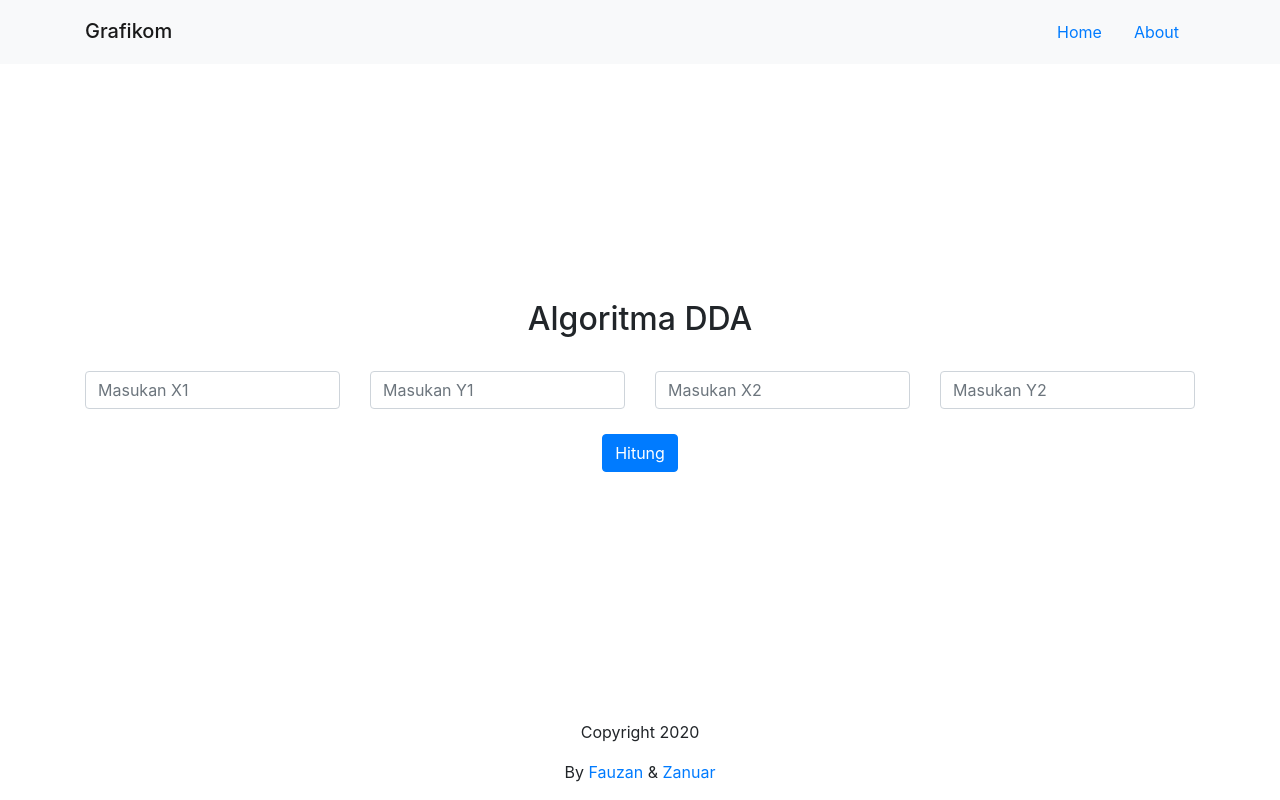
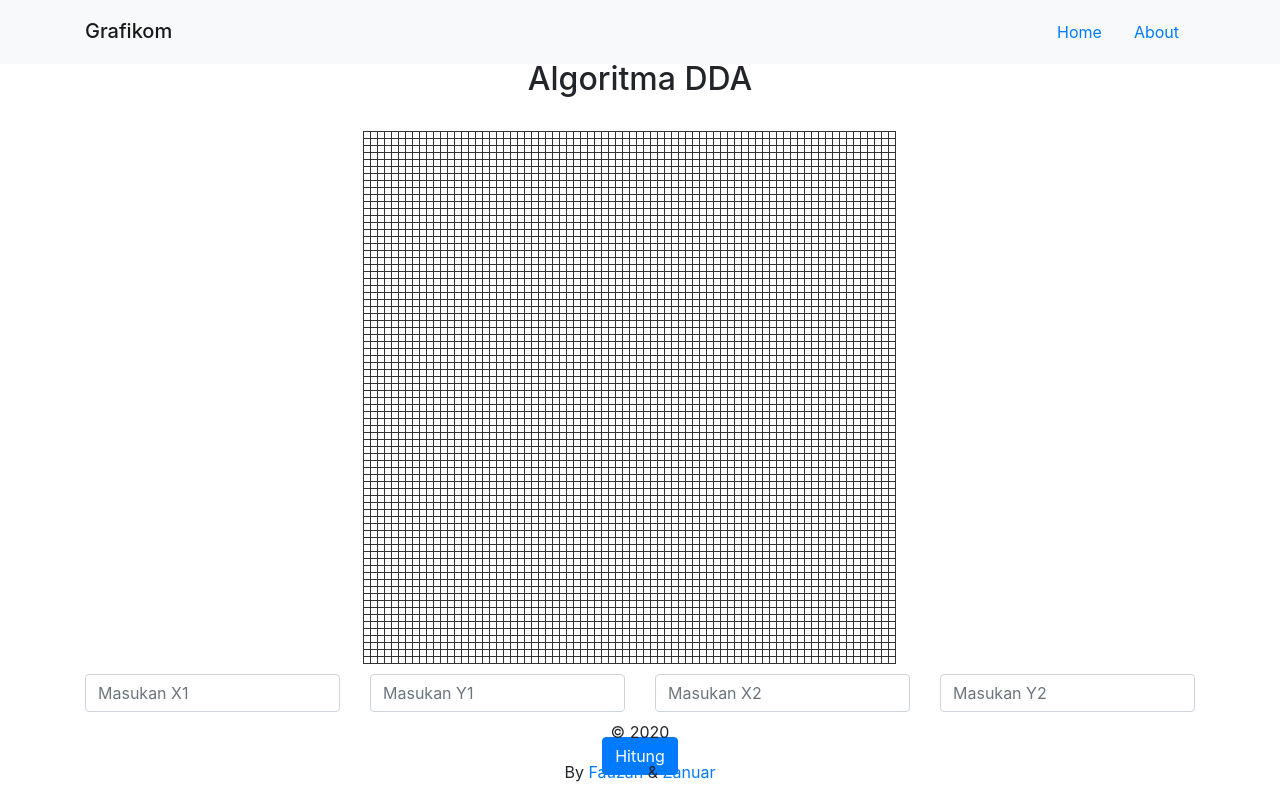
Before and after one commit to ojanherdika/DDA-Bresenham, a PHP site: page /DDA.html in a window 1280 px wide. Run offline with PHP 8.4, Linux system fonts and the light colour scheme.

Commit message:
fix table

```diff
--- a/DDA.html
+++ b/DDA.html
@@ -27,6 +27,8 @@
     <div class="isi">
       <div class="container">
         <h2 style="padding-bottom: 25px">Algoritma DDA</h2>
+        <div class="tbl table-container"></div>
+
         <form>
           <div class="row">
             <div class="col-sm-3">
@@ -43,19 +45,13 @@
             </div>
           </div>
         </form>
-        <a href="result.html"><button type="button" class="btn btn-primary" style="margin-top: 25px;" onclick="dda()">Hitung</button></a>
-
-        <div class="table-container">
-
-        </div>
-
-        <!-- <pre id="out"></pre> -->
+        <button type="submit" class="btn btn-primary" style="margin-top: 25px;" onclick="dda()">Hitung</button>
       </div>
     </div>
 
 
     <div class="footer">
-      <p>Copyright 2020</p>
+      <p>&copy; 2020</p>
       <p>By
         <a href="">Fauzan</a>
         &
@@ -63,25 +59,11 @@
       </p>
     </div>
 
-    <script src="js/main.js"></script>
-    <!-- <script>
-      function print(s) { document.getElementById('out').innerHTML += s; }
-      function println(s) { document.getElementById('out').innerHTML += s + '\n'; }
-
-      var size = 5,
-          i, j;
-
-      for (i = 0; i < size; i++) {
-          for (j = 0; j < size; j++) {
-              print("*");
-          }
-          println("");
-      }
-    </script> -->
     <!-- Optional JavaScript -->
     <!-- jQuery first, then Popper.js, then Bootstrap JS -->
     <script src="https://code.jquery.com/jquery-3.4.1.slim.min.js" integrity="sha384-J6qa4849blE2+poT4WnyKhv5vZF5SrPo0iEjwBvKU7imGFAV0wwj1yYfoRSJoZ+n" crossorigin="anonymous"></script>
     <script src="https://cdn.jsdelivr.net/npm/popper.js@1.16.0/dist/umd/popper.min.js" integrity="sha384-Q6E9RHvbIyZFJoft+2mJbHaEWldlvI9IOYy5n3zV9zzTtmI3UksdQRVvoxMfooAo" crossorigin="anonymous"></script>
     <script src="https://stackpath.bootstrapcdn.com/bootstrap/4.4.1/js/bootstrap.min.js" integrity="sha384-wfSDF2E50Y2D1uUdj0O3uMBJnjuUD4Ih7YwaYd1iqfktj0Uod8GCExl3Og8ifwB6" crossorigin="anonymous"></script>
+    <script src="js/main.js"></script>
   </body>
 </html>
--- a/css/main.css
+++ b/css/main.css
@@ -1,4 +1,4 @@
-.isi {
+.main {
     left: 0;
     margin-top: -100px;
     position: absolute;
@@ -6,10 +6,30 @@
     top: 50%;
     width: 100%;
 }
+.isi {
+    left: 0;
+    margin-top: -100px;
+    position: absolute;
+    text-align: center;
+    top: 20%;
+    width: 100%;
+}
 .footer {
-    position: fixed;
+    position: absolute;
+    margin-top: 20%;
     left: 0;
     bottom: 0;
     width: 100%;
     text-align: center;
 }
+.pixel {
+    width: 7px;
+    height: 7px;
+    border: solid 1px #333;
+    /* margin-left:auto;margin-right:auto; */
+}
+.tbl{
+    margin-bottom: 10px;
+    margin-left:25%;
+    margin-right:25%;
+}
--- a/js/main.js
+++ b/js/main.js
@@ -1,3 +1,22 @@
+const xSize = 75;
+const ySize = 75;
+let container = document.querySelector('.table-container');
+let tableContent = "<table>";
+for (let row=ySize; row>=0; row--) {
+    tableContent += "<tr>";
+    for(let col=0; col<=xSize; col++) {
+        tableContent += '<td class="pixel" id="${col},${row}""></td>';
+    }
+    tableContent += "</tr>";
+}
+tableContent += "</table>";
+container.innerHTML += tableContent;
+
+const fillPixel = (elem, color) => {
+  elem.style.background = color;
+}
+
+
 function dda(){
   var x1 = document.getElementById("x1").value;
   var y1 = document.getElementById("y1").value;
@@ -16,10 +35,10 @@ function dda(){
   xIncr = dx / steps;
   yIncr = dy / steps;
 
-  var i,
-  for (i=0; i<x1; i++){
+  var i;
+  // for (i=0; i<x1; i++){
 
-  }
+  // }
 
 }
 
@@ -31,17 +50,3 @@ function bressenham(){
 
 
 }
-
-
-
-let container = document.querySelector('.table-container')
-let tableContent = "<table>"
-for (let row=ySize; row>=0; row--) {
-    tableContent += "<tr>";
-    for(let col=0; col<=xSize; col++) {
-        tableContent += `<td class="pixel" id="${col},${row}" onclick="select(${col}, ${row})"></td>`;
-    }
-    tableContent += "</tr>";
-}
-tableContent += "</table>";
-container.innerHTML += tableContent;
```
Also changed, not shown: bressenham.html (+2 -18 lines), index.html (+5 -9 lines).
